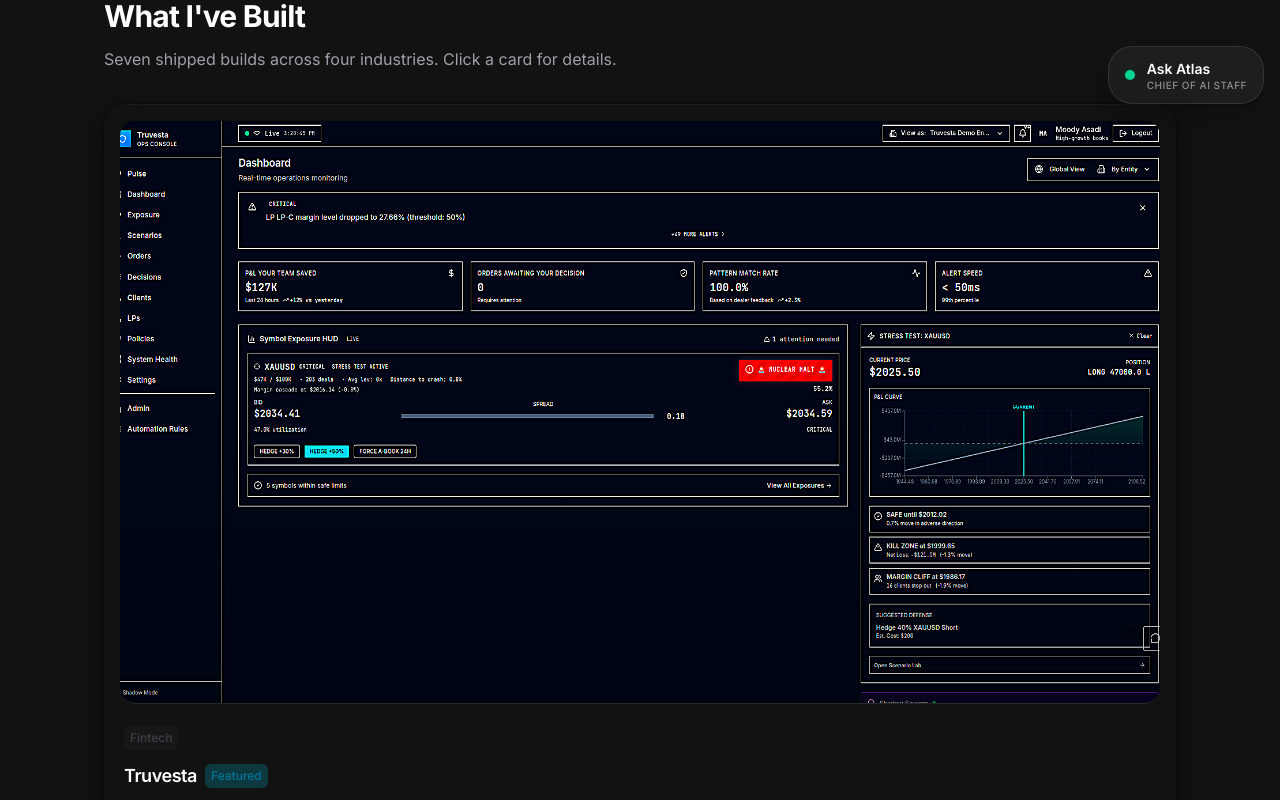
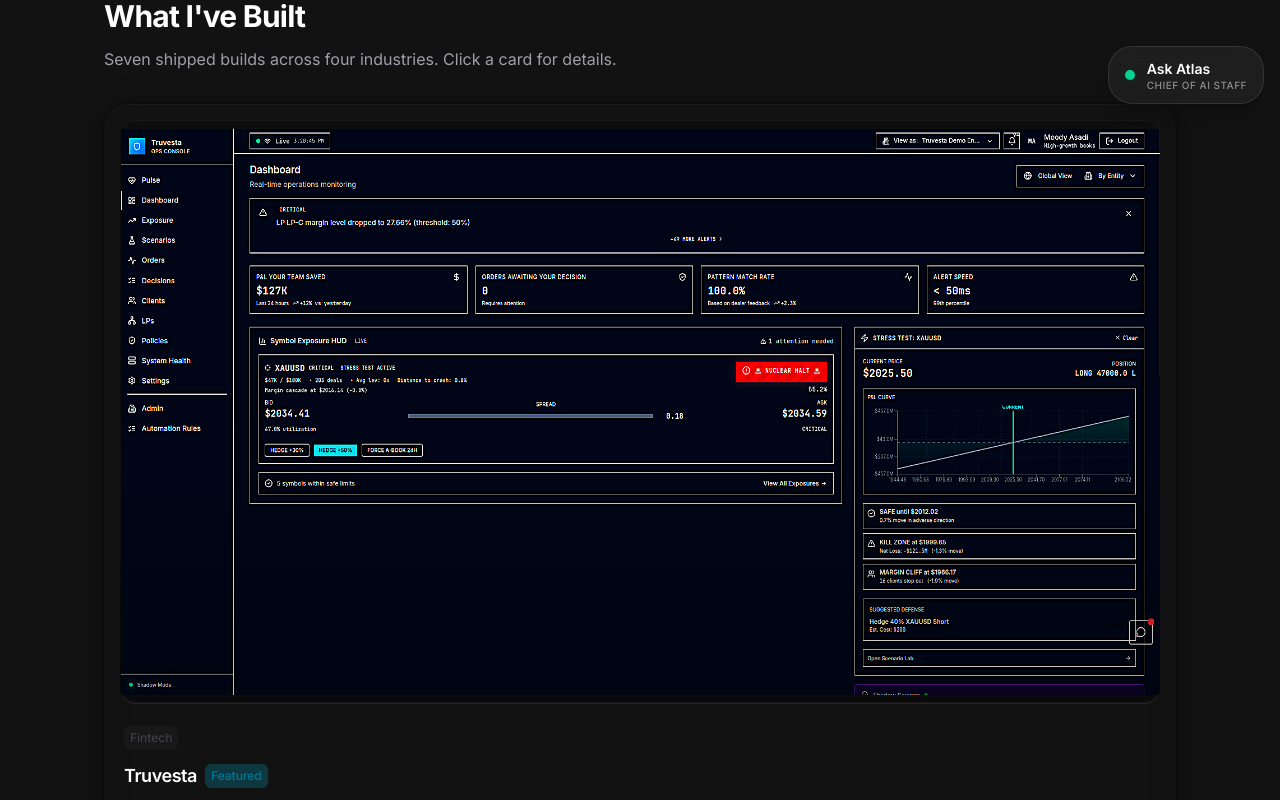
Before and after one commit to moodyguyhub/asadi-ai, a Next.js app: page / in a window 1280 px wide. Shown: the part 680-1480 px from the top of the page. Built offline with nearby package versions, Linux system fonts and the light colour scheme.

Commit message:
fix(products): show full uncropped image for featured product

```diff
--- a/src/components/product-screenshot.tsx
+++ b/src/components/product-screenshot.tsx
@@ -36,7 +36,7 @@ export function ProductScreenshot({
             src={srcWithCacheBust}
             alt={alt}
             fill
-            className="object-cover object-center opacity-100 contrast-110 saturate-110 group-hover:contrast-125 group-hover:saturate-125 group-hover:scale-[1.02] transition duration-300"
+            className={`${featured ? "object-contain" : "object-cover"} object-center opacity-100 contrast-110 saturate-110 group-hover:contrast-125 group-hover:saturate-125 group-hover:scale-[1.02] transition duration-300`}
             onError={() => setOk(false)}
             sizes={featured ? "(max-width: 640px) 90vw, 1200px" : "(max-width: 640px) 90vw, 600px"}
             priority={featured}
```
